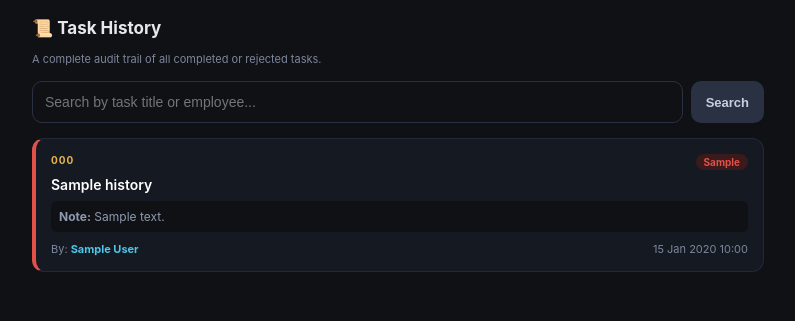
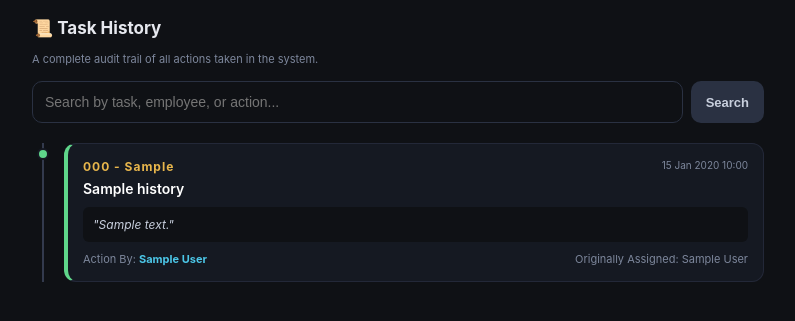
Before and after one commit to gojamochzeleku-cell/Infinity-erp, a Django app: template templates/task_history.html in a window 1280 px wide. Shown: the top 321 px of the page, without its empty margins (242-1037 px from the left). Run offline with Django 5.2, Linux system fonts and the light colour scheme; the template is opened without the code that fills it: most values are stand-ins (such as "Sample title", 1, 10 or a date in 2020); some libraries are stand-ins or nearby versions.

Commit message:
Feature: Expand task history logging to all chain reactions with timeline UI

```diff
--- a/templates/task_history.html
+++ b/templates/task_history.html
@@ -1,32 +1,43 @@
+
 {% extends 'base.html' %}
 {% block title %}Task History{% endblock %}
 {% block content %}
 <h2>📜 Task History</h2>
-<p class="meta" style="margin-bottom:15px;">A complete audit trail of all completed or rejected tasks.</p>
+<p class="meta" style="margin-bottom:15px;">A complete audit trail of all actions taken in the system.</p>
 
-<form method="get" style="display:flex; gap:8px; margin-bottom:15px;">
-  <input type="text" name="q" value="{{ query }}" placeholder="Search by task title or employee..." style="margin:0; flex:1;">
+<form method="get" style="display:flex; gap:8px; margin-bottom:20px;">
+  <input type="text" name="q" value="{{ query }}" placeholder="Search by task, employee, or action..." style="margin:0; flex:1;">
   <button class="btn btn-grey" type="submit" style="margin:0; padding:0 15px;">Search</button>
 </form>
 
+<div style="position:relative; padding-left:20px; border-left:2px solid #333a4d; margin-left:10px;">
 {% for h in history %}
-  <div class="card" style="padding:15px; margin-bottom:10px; border-left:4px solid {% if h.action_taken == 'COMPLETED' %}#5fd68a{% else %}#e2504a{% endif %};">
-    <div style="display:flex; justify-content:space-between; margin-bottom:6px;">
-      <span class="code" style="color:#e8b64c;">{{ h.task_code }}</span>
-      <span class="pill {% if h.action_taken == 'COMPLETED' %}completed{% else %}rejected{% endif %}">{{ h.action_taken }}</span>
-    </div>
-    <div class="ttl" style="font-size:14px; margin-bottom:6px; color:#fff;">{{ h.task_title }}</div>
+  <div style="position:relative; margin-bottom:20px;">
+    <!-- Timeline dot -->
+    <div style="position:absolute; left:-27px; top:5px; width:12px; height:12px; border-radius:50%; background:{% if h.action_taken == 'REJECTED' or h.action_taken == 'NO_GO' %}#e2504a{% else %}#5fd68a{% endif %}; border:2px solid #151922;"></div>
 
-    <div style="background:#0f1115; padding:8px; border-radius:6px; font-size:12px; color:#8f99b0; margin-bottom:10px;">
-      {% if h.note %}<strong>Note:</strong> {{ h.note }}{% else %}<em>No note provided</em>{% endif %}
-    </div>
+    <div class="card" style="padding:15px; border-left:4px solid {% if h.action_taken == 'REJECTED' or h.action_taken == 'NO_GO' %}#e2504a{% else %}#5fd68a{% endif %};">
+      <div style="display:flex; justify-content:space-between; margin-bottom:6px;">
+        <span class="code" style="color:#e8b64c; font-size:12px;">{{ h.task_code }} - {{ h.action_taken }}</span>
+        <span class="meta" style="font-size:10px;">{{ h.created_at|date:"d M Y H:i" }}</span>
+      </div>
 
-    <div class="meta" style="font-size:11px; display:flex; justify-content:space-between;">
-      <span>By: <strong style="color:#4cc7e8;">{{ h.completed_by.full_name|default:"System" }}</strong></span>
-      <span>{{ h.created_at|date:"d M Y H:i" }}</span>
+      <div class="ttl" style="font-size:14px; margin-bottom:8px; color:#fff;">{{ h.task_title }}</div>
+
+      {% if h.note %}
+      <div style="background:#0f1115; padding:10px; border-radius:6px; font-size:12px; color:#c8cfdd; margin-bottom:10px; font-style:italic;">
+        "{{ h.note }}"
+      </div>
+      {% endif %}
+
+      <div class="meta" style="font-size:11px; display:flex; justify-content:space-between;">
+        <span>Action By: <strong style="color:#4cc7e8;">{{ h.completed_by.full_name|default:"System" }}</strong></span>
+        <span>Originally Assigned: {{ h.assigned_to.full_name|default:"-" }}</span>
+      </div>
     </div>
   </div>
 {% empty %}
   <p class="empty">No task history found.</p>
 {% endfor %}
+</div>
 {% endblock %}
```
Also changed, not shown: core/chain.py (+9 -1 lines).
